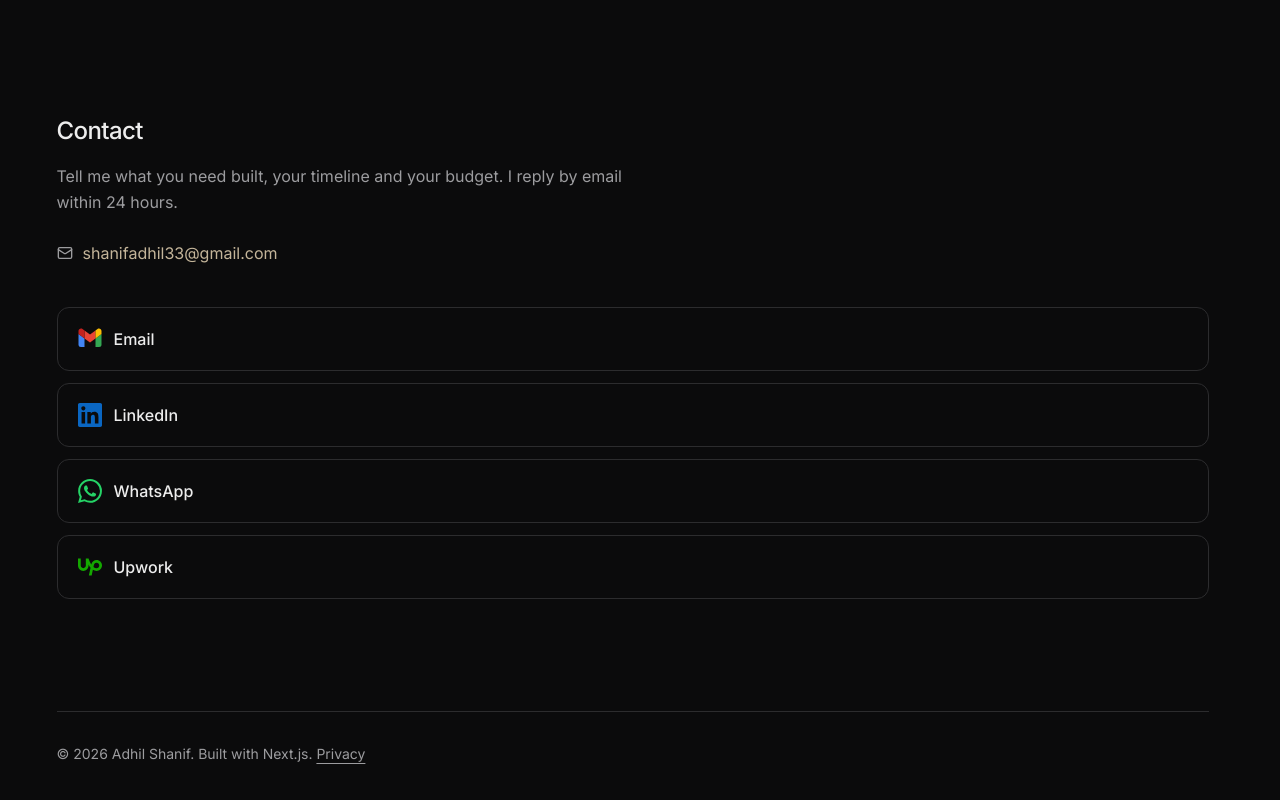
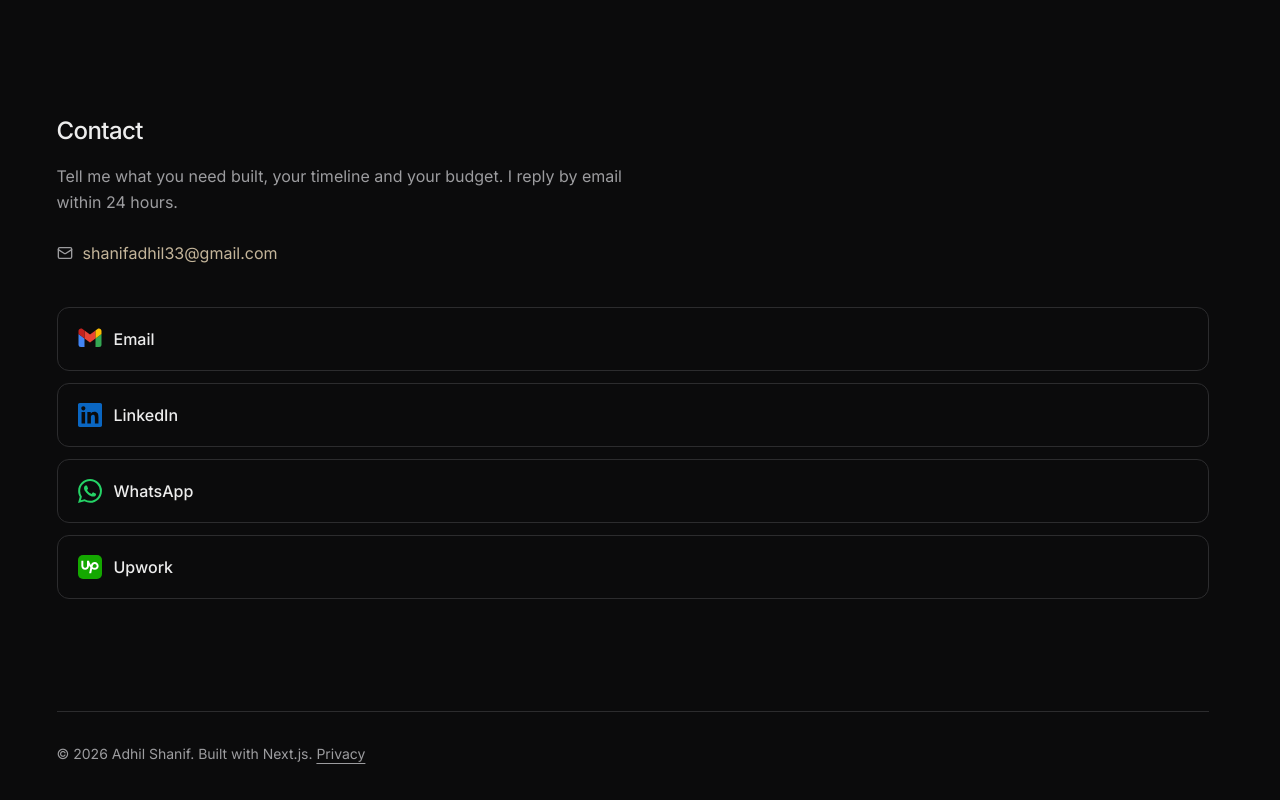
Before and after one commit to shanifadhil33-blip/My-portfolio, a Next.js app: page / in a window 1280 px wide. Shown: the part 6890-7690 px from the top of the page. Built offline with nearby package versions, Linux system fonts and the light colour scheme; no server answers.

Commit message:
Update Contact Upwork icon to rounded app style

```diff
--- a/src/components/Contact.tsx
+++ b/src/components/Contact.tsx
@@ -37,8 +37,9 @@ const contactCards = [
     label: "Upwork",
     href: UPWORK_URL,
     logo: (
-      <svg viewBox="0 0 24 24" width="24" height="24" fill="#14A800" className="shrink-0" aria-hidden="true">
-        <path d="M18.561 13.158c-1.102 0-2.135-.467-3.074-1.227l.228-1.076.008-.042c.207-1.143.849-3.06 2.839-3.06 1.492 0 2.703 1.212 2.703 2.703-.001 1.489-1.212 2.702-2.704 2.702zm0-8.14c-2.539 0-4.51 1.649-5.31 4.366-1.22-1.834-2.148-4.036-2.687-5.892H7.828v7.112c-.002 1.406-1.141 2.546-2.547 2.548-1.405-.002-2.543-1.143-2.545-2.548V3.492H0v7.112c0 2.914 2.37 5.303 5.281 5.303 2.913 0 5.283-2.389 5.283-5.303v-1.19c.529 1.107 1.182 2.229 1.974 3.221l-1.673 7.873h2.797l1.213-5.71c1.063.679 2.285 1.109 3.686 1.109 3 0 5.439-2.452 5.439-5.45 0-3-2.439-5.439-5.439-5.439z" />
+      <svg viewBox="0 0 24 24" width="24" height="24" className="shrink-0" aria-hidden="true">
+        <rect width="24" height="24" rx="5" fill="#14A800" />
+        <path fill="#FFFFFF" transform="translate(3.36 3.36) scale(0.72)" d="M18.561 13.158c-1.102 0-2.135-.467-3.074-1.227l.228-1.076.008-.042c.207-1.143.849-3.06 2.839-3.06 1.492 0 2.703 1.212 2.703 2.703-.001 1.489-1.212 2.702-2.704 2.702zm0-8.14c-2.539 0-4.51 1.649-5.31 4.366-1.22-1.834-2.148-4.036-2.687-5.892H7.828v7.112c-.002 1.406-1.141 2.546-2.547 2.548-1.405-.002-2.543-1.143-2.545-2.548V3.492H0v7.112c0 2.914 2.37 5.303 5.281 5.303 2.913 0 5.283-2.389 5.283-5.303v-1.19c.529 1.107 1.182 2.229 1.974 3.221l-1.673 7.873h2.797l1.213-5.71c1.063.679 2.285 1.109 3.686 1.109 3 0 5.439-2.452 5.439-5.45 0-3-2.439-5.439-5.439-5.439z" />
       </svg>
     ),
   },
```
